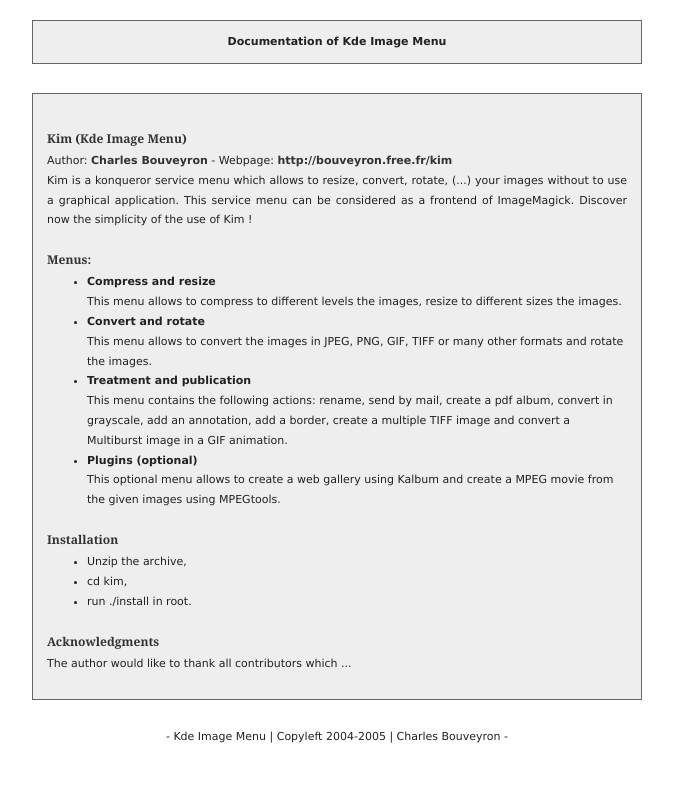
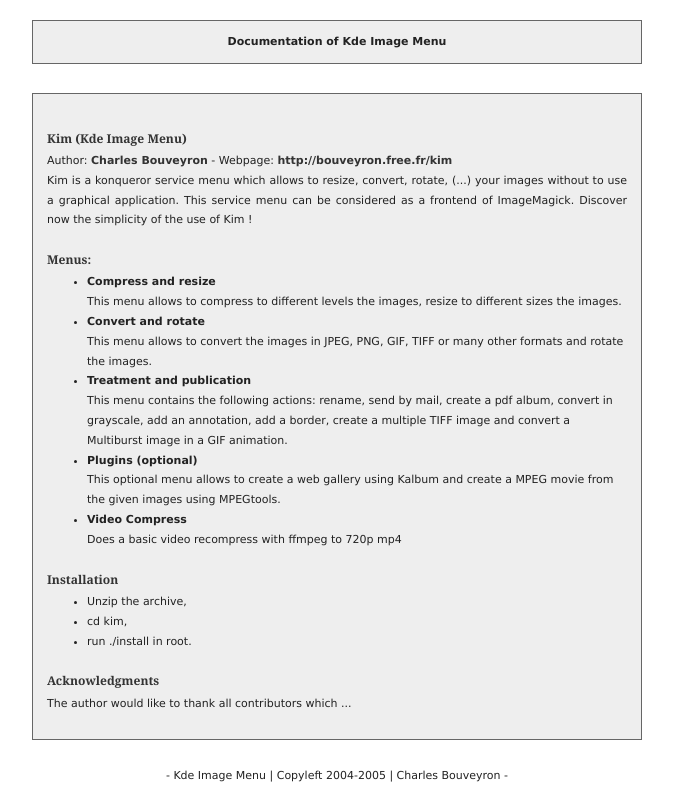
Before and after one commit to caco3/kim5, a plain HTML site: page kim/manual/index.html in a window 1280 px wide. Shown: the whole page, without its empty margins (303-976 px from the left). Drawn offline with Linux system fonts and the light colour scheme.

Commit message:
extend manual

```diff
--- a/kim/manual/index.html
+++ b/kim/manual/index.html
@@ -41,6 +41,9 @@
 
 		<li><b>Plugins (optional)</b><br>
 		This optional menu allows to create a web gallery using Kalbum and create a MPEG movie from the given images using MPEGtools.</li>
+
+		<li><b>Video Compress</b><br>
+		Does a basic video recompress with ffmpeg to 720p mp4</li>
 	</ul>
 
 	<h1>Installation</h1>
```
